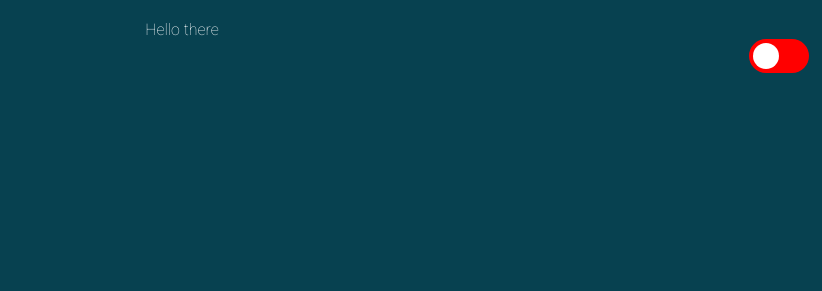
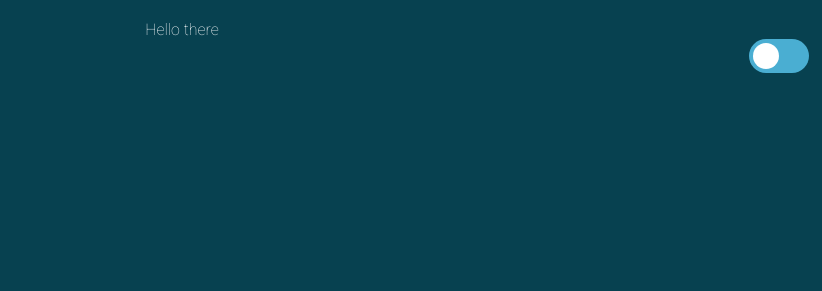
Before and after one commit to jameszu/Color-Clock, a plain HTML site: page src/index.html in a window 1280 px wide. Shown: the top 291 px of the page, without its empty margins (458-1280 px from the left). Drawn offline with Linux system fonts and the light colour scheme.

Commit message:
almost final

```diff
--- a/src/scripts/color.js
+++ b/src/scripts/color.js
@@ -3,6 +3,12 @@ function addZero(c)
 {
     let num = c.toString();
     return num.length == 1 ? "0" + num : num;
+}
+
+function componentToHex(c)
+{
+    var hex = c.toString(16);
+    return hex.length == 1 ? "0" + hex : hex;
 }
 
 function timeToHex(h, m, s)
@@ -18,7 +24,12 @@ function HexToRgb(hex)
     let g = (bigint >> 8) & 255;
     let b = bigint & 255;
 
-    return "rgb(" + addZero(r) + ","+ addZero(g) + "," + addZero(b) + ")";
+    return "RGB(" + addZero(r) + ","+ addZero(g) + "," + addZero(b) + ")";
+}
+
+function rgbToHex(r, g, b)
+{
+    return "#" + componentToHex(r) + componentToHex(g) + componentToHex(b);
 }
 
 function RgbToHsl(r, g, b)
@@ -65,7 +76,7 @@ function RgbToHsl(r, g, b)
     s = +(s * 100).toFixed(1);
     l = +(l * 100).toFixed(1);
 
-    return "hsl(" + addZero(h) + "," + addZero(s) + "%," + addZero(l) + "%)";
+    return "HSL(" + addZero(h) + "," + addZero(s) + "%," + addZero(l) + "%)";
 }
 
 function rgbToCmyk(r, g, b)
@@ -75,7 +86,7 @@ function rgbToCmyk(r, g, b)
     if (r == 0 && g == 0 && b == 0)
     {
         k = 1;
-        return "cmyk(" + addZero(c) + "," + addZero(m) + "," + addZero(y) + "," + addZero(k) + ")";
+        return "CMYK(" + addZero(c) + "," + addZero(m) + "," + addZero(y) + "," + addZero(k) + ")";
     }
     c = 1 - (r / 255);
     m = 1 - (g / 255);
@@ -91,13 +102,14 @@ function rgbToCmyk(r, g, b)
     m = +(m * 100).toFixed(0);
     y = +(y * 100).toFixed(0);
     k = +(k * 100).toFixed();
-    return "cmyk(" + addZero(c) + "," + addZero(m) + "," + addZero(y) + "," + addZero(k) + ")";
+    return "CMYK(" + addZero(c) + "," + addZero(m) + "," + addZero(y) + "," + addZero(k) + ")";
 }
 
 
 let date, hour, minute, second, colorTime;
 let red, green, blue;
 
+let r, g, b;
 function showTime()
 {
     date = new Date();
@@ -105,11 +117,11 @@ function showTime()
     minute = date.getMinutes();
     second = date.getSeconds();
     // console.log(hour, minute, second);
+
+    // First theme color
     hexcolor = timeToHex(hour, minute, second);
     document.body.style.background = hexcolor;
     rgbcolor = HexToRgb(hexcolor);
-
-
 
     let bigint = parseInt(hexcolor.substring(1), 16);
     red = (bigint >> 16) & 255;
@@ -122,23 +134,45 @@ function showTime()
 
     cmykTime = rgbToCmyk(red, green, blue);
 
-    document.getElementById("time").innerHTML = colorTime;
-    document.getElementById("hexcolor").innerHTML = hexcolor;
-    document.getElementById("rgbcolor").innerHTML = rgbcolor;
-    document.getElementById("hslcolor").innerHTML = hslTime;
-    document.getElementById("cmykcolor").innerHTML = cmykTime;
+    // Second theme
+    r = Math.round((hour * 255)/24);
+    g = Math.round((minute * 255)/60);
+    b = Math.round((second * 255)/60);
 
+    newColor = "RGB(" + r + "," + g + "," + b + ")";
+    HslTime = RgbToHsl(r, g, b);
+
+    CmykTime = rgbToCmyk(r, g, b);
+
+    HexTime = rgbToHex(r, g, b);
+
+
+    // HTML edits
     const slide = document.getElementById("slider");
 
     const ele = document.getElementById("changeColor");
 
     if (ele.checked)
     {
+        document.getElementById("time").innerHTML = colorTime;
+        document.getElementById("hexcolor").innerHTML = HexTime;
+        document.getElementById("rgbcolor").innerHTML = newColor;
+        document.getElementById("hslcolor").innerHTML = HslTime;
+        document.getElementById("cmykcolor").innerHTML = CmykTime;
+
         slide.style.background = hexcolor;
+        document.body.style.background = newColor;
+
     }
     else
     {
-        slide.style.background = "red";
+        document.getElementById("time").innerHTML = colorTime;
+        document.getElementById("hexcolor").innerHTML = hexcolor;
+        document.getElementById("rgbcolor").innerHTML = rgbcolor;
+        document.getElementById("hslcolor").innerHTML = hslTime;
+        document.getElementById("cmykcolor").innerHTML = cmykTime;
+        slide.style.background = newColor;
+        document.body.style.background = hexcolor;
 
     }
 
--- a/src/styles/color.css
+++ b/src/styles/color.css
@@ -1,6 +1,6 @@
 @import url('https://fonts.googleapis.com/css2?family=Lato:wght@100&display=swap');
 @import url('https://fonts.googleapis.com/css2?family=Roboto:wght@100&display=swap');
-
+@import url('https://fonts.googleapis.com/css2?family=Raleway:wght@100&display=swap');
 body
 {
     font-family: 'Roboto',serif;
@@ -154,6 +154,8 @@ input:checked + #slider:before
 
 }
 
+
+
 #footer
 {
     color: white;
@@ -161,34 +163,3 @@ input:checked + #slider:before
     text-align: center;
 
 }
-
-
-canvas {
-    height: 50%;
-    width: 50%;
-}
-.container {
-    width: 100%;
-    height: 100%;
-    display: flex;
-    justify-content: center;
-    align-items: center;
-  }
-#color-picker {
-    border: 3px solid rgba(15, 15, 15, 0.2);
-}
-
-.info {
-width: 12em;
-display: flex;
-margin-left: 4em;
-flex-direction: row;
-justify-content: space-between;
-}
-
-.selected {
-width: 50px;
-height: 50px;
-border-radius: 100%;
-border: 2px solid rgba(15, 15, 15, 0.2);
-}
```
Also changed, not shown: src/index.html (+2 -0 lines).
